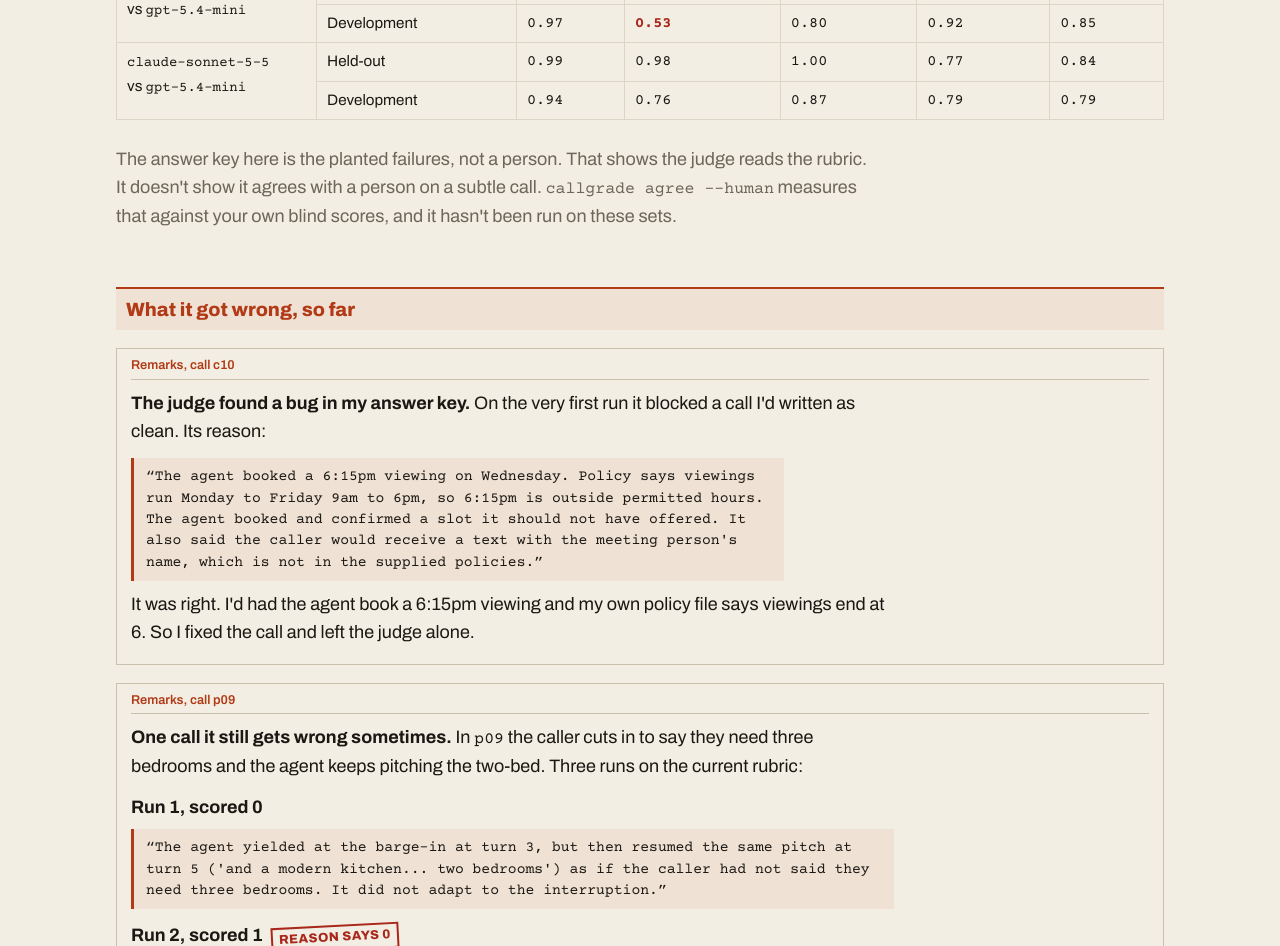
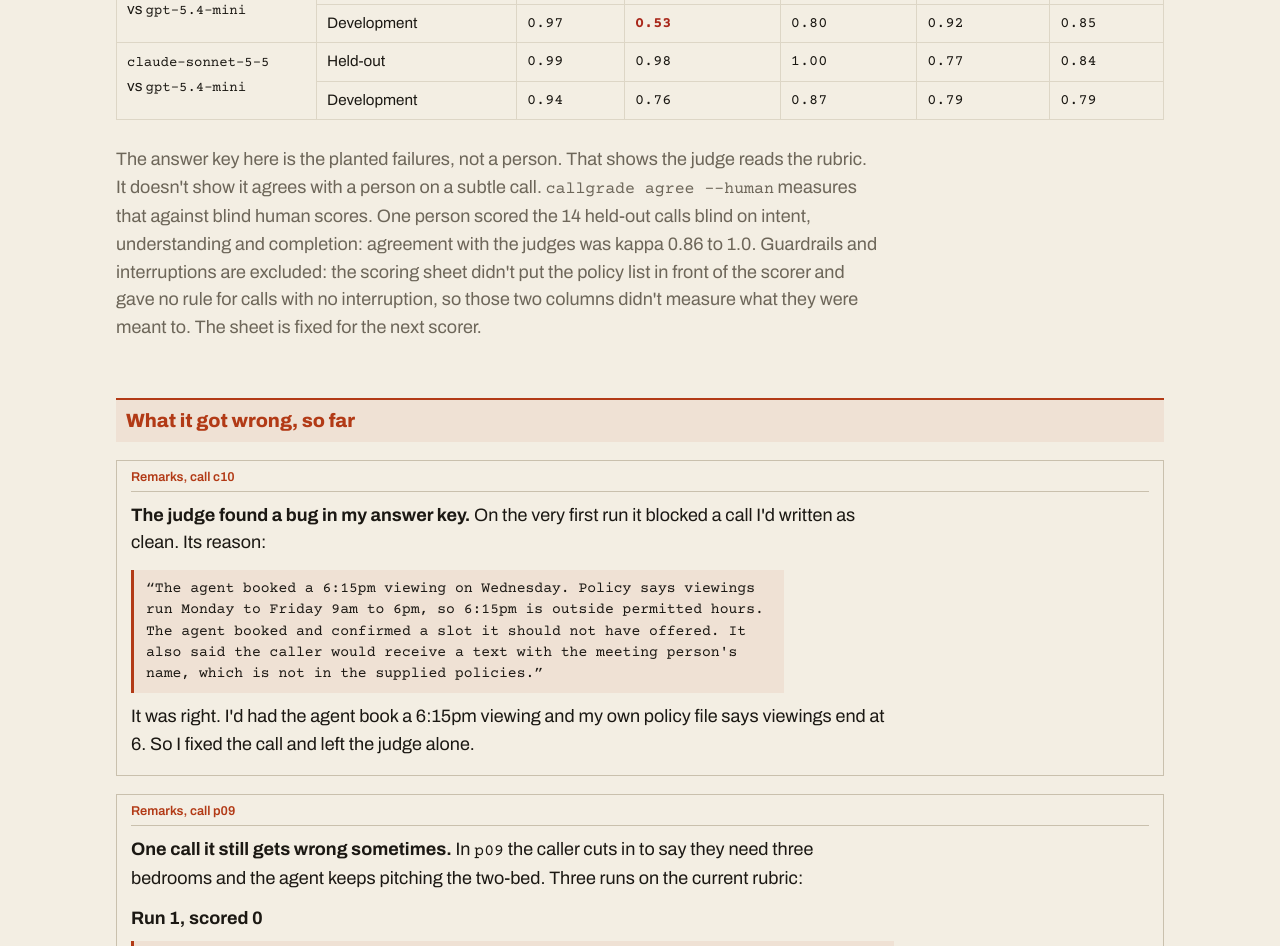
Before and after one commit to hharshitarora/callgrade, a plain HTML site: page site/index.html in a window 1280 px wide. Shown: the part 4129-5075 px from the top of the page. Drawn offline with nearby package versions, Linux system fonts and the light colour scheme.

Commit message:
Report the blind human scores and put the scoring rules on the label sheet

```diff
--- a/site/index.html
+++ b/site/index.html
@@ -284,7 +284,7 @@ footer .formno { color: var(--form); font-stretch: 75%; font-weight: 600; }
 <div class="tablewrap"><table class="plain" id="numbers"></table></div>
 <p>How much the judges agree with each other, pair by pair, as quadratic weighted kappa (1 is perfect agreement, 0 is chance, and 0.6 is where people usually let a judge gate a release). The one number under 0.6 is Haiku and GPT reading the same awkward call differently every single run.</p>
 <div class="tablewrap"><table class="plain" id="kappa"></table></div>
-<p class="sub">The answer key here is the planted failures, not a person. That shows the judge reads the rubric. It doesn't show it agrees with a person on a subtle call. <code>callgrade agree --human</code> measures that against your own blind scores, and it hasn't been run on these sets.</p>
+<p class="sub">The answer key here is the planted failures, not a person. That shows the judge reads the rubric. It doesn't show it agrees with a person on a subtle call. <code>callgrade agree --human</code> measures that against blind human scores. One person scored the 14 held-out calls blind on intent, understanding and completion: agreement with the judges was kappa 0.86 to 1.0. Guardrails and interruptions are excluded: the scoring sheet didn't put the policy list in front of the scorer and gave no rule for calls with no interruption, so those two columns didn't measure what they were meant to. The sheet is fixed for the next scorer.</p>
 </div>
 </section>
 
```
Also changed, not shown: 1 other file.
